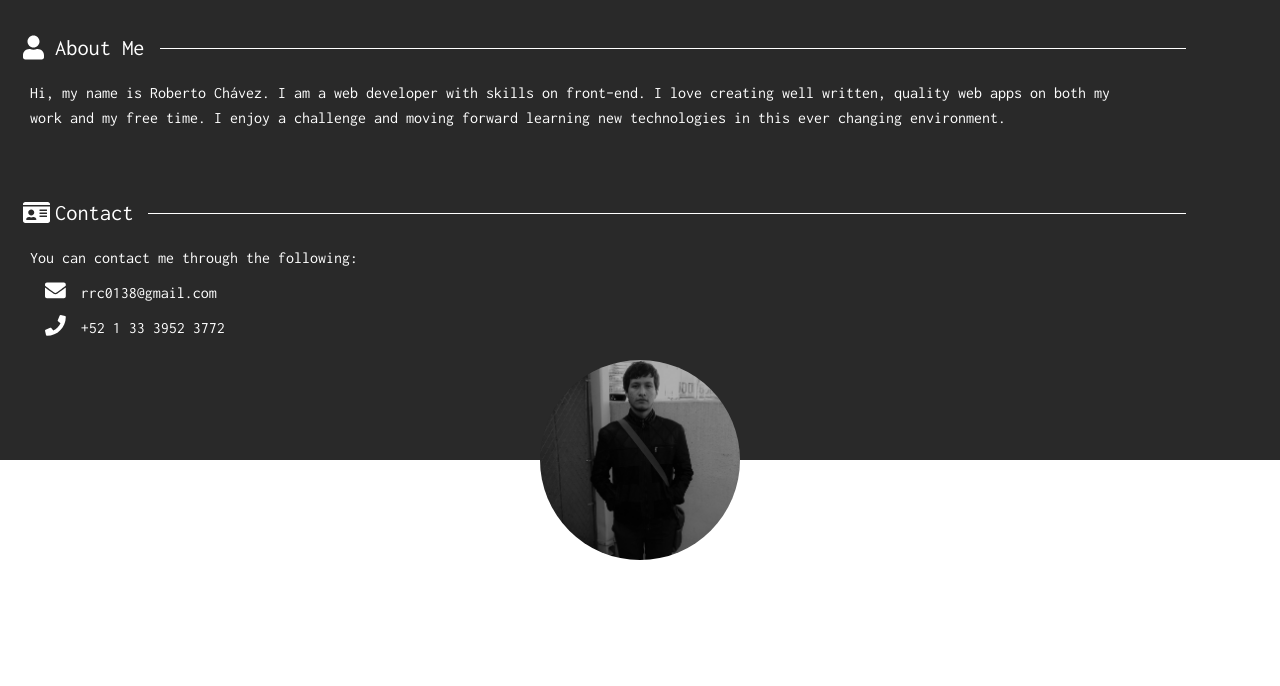
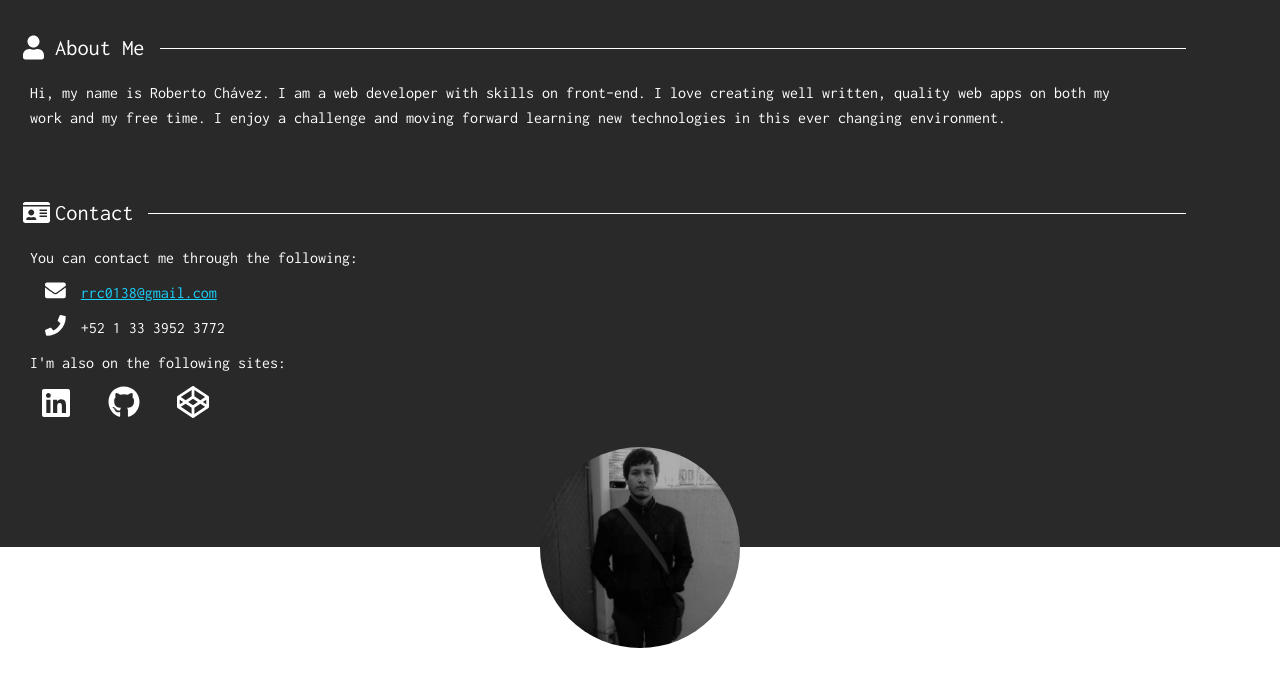
Before and after one commit to RobCC/resume, a React app: page / in a window 1280 px wide. Built offline with nearby package versions, Linux system fonts and the light colour scheme.

Commit message:
Add social networks

```diff
--- a/src/Components/ContactLine.js
+++ b/src/Components/ContactLine.js
@@ -3,16 +3,24 @@ import { FontAwesomeIcon } from '@fortawesome/react-fontawesome';
 import css from './ContactLine.scss';
 
 class ContactLine extends Component {
+  static defaultProps = {
+    icon : '',
+    justIcon : false
+  }
+
   render() {
-    const { icon, children } = this.props;
+    const { icon, children, justIcon, href } = this.props;
+
     return (
-      <div className={css.contactLine}>
-        <FontAwesomeIcon icon={icon} className={css.icon} />
+      <div className={`${css.contactLine} ${justIcon ? css.inline : ''}`}>
+        {justIcon
+          ? <a href={href}> <FontAwesomeIcon icon={icon} className={css.icon} /> </a>
+          : <FontAwesomeIcon icon={icon} className={css.icon} />
+        }
         <span className={css.info}>{children}</span>
       </div>
     );
   }
 }
 
-
 export default ContactLine;
--- a/src/Components/ContactLine.scss
+++ b/src/Components/ContactLine.scss
@@ -1,5 +1,18 @@
 .contactLine {
   margin: 10px 15px;
+
+  &.inline {
+    display: inline-block;
+    margin: 10px;
+
+    .icon {
+      font-size: 2em;
+    }
+
+    a {
+      color: white;
+    }
+  }
 
   .icon {
     font-size: 1.3em;
@@ -8,4 +21,44 @@
   .info {
     margin-left: 15px;
   }
+
+  a {
+    color: #1ad1ff;
+  }
+
+  svg {
+
+    transition: background-color 250ms, color 250ms;
+
+    &[data-icon="linkedin"] {
+      width: 32px;
+      height: 32px;
+      border-radius: 3px;
+
+      &:hover{
+        background: white;
+        color: #0077b5;
+        }
+    }
+
+    &[data-icon="github"] {
+      padding: 1px;
+      border-radius: 50%;
+
+      &:hover {
+        background: white;
+        color: #333;
+        }
+    }
+
+    &[data-icon="codepen"] {
+      padding: 1px;
+      border-radius: 20%;
+
+      &:hover {
+        background: white;
+        color: #333;
+        }
+    }
+  }
 }
--- a/src/Components/InfoPanel.js
+++ b/src/Components/InfoPanel.js
@@ -4,7 +4,7 @@ import css from './InfoPanel.scss';
 import image from '../assets/img/me.jpg';
 
 import { faEnvelope, faPhone } from '@fortawesome/free-solid-svg-icons';
-import { faReact } from '@fortawesome/free-brands-svg-icons';
+import { faReact, faLinkedin, faGithub, faCodepen } from '@fortawesome/free-brands-svg-icons';
 
 import InfoPicture from 'Components/InfoPicture';
 import InfoSection from 'Components/InfoSection';
@@ -13,12 +13,8 @@ import ContactLine from 'Components/ContactLine';
 const phone = '+52 1 33 3952 3772';
 
 class InfoPanel extends Component {
-  state = {
-    isFooterHidden : true
-  }
 
   render() {
-    const { isFooterHidden } = this.state;
     return (
       <section className={css.infoSide}>
         <div className={css.top}>
@@ -31,12 +27,22 @@ class InfoPanel extends Component {
             I enjoy a challenge and moving forward learning new technologies in this
             ever changing environment.
           </InfoSection>
+
           <InfoSection title="Contact" icon="id-card">
             You can contact me through the following:
-            <ContactLine icon={faEnvelope}>rrc0138@gmail.com</ContactLine>
+            <ContactLine icon={faEnvelope}>
+              <a href="https://mail.google.com/mail/u/0/?view=cm&fs=1&to=rrc0138@gmail.com&tf=1">rrc0138@gmail.com</a>
+            </ContactLine>
             <ContactLine icon={faPhone}>
               {phone}
             </ContactLine>
+
+            I'm also on the following sites:
+            <div>
+              <ContactLine icon={faLinkedin} justIcon={true} href="https://www.linkedin.com/in/jrobcc/" />
+              <ContactLine icon={faGithub} justIcon={true} href="https://github.com/RobCC" />
+              <ContactLine icon={faCodepen} justIcon={true} href="https://codepen.io/robcc/" />
+            </div>
           </InfoSection>
         </div>
          <footer>
--- a/src/Components/InfoPicture.js
+++ b/src/Components/InfoPicture.js
@@ -12,7 +12,7 @@ class InfoPicture extends Component {
 
     return (
       <div className={css.image}>
-        <CSSTransition in={isImgClear} timeout={1200} classNames="blurry">
+        <CSSTransition in={isImgClear} timeout={1500} classNames="blurry">
           <img src={this.props.img}></img>
         </CSSTransition>
       </div>
--- a/src/Components/InfoPicture.scss
+++ b/src/Components/InfoPicture.scss
@@ -29,7 +29,7 @@
 }
 
 :global {
-  $blur-time : 1250ms;
+  $blur-time : 1500ms;
 
   .blurry-enter {
     filter: blur(4px);
--- a/src/Components/InfoSection.scss
+++ b/src/Components/InfoSection.scss
@@ -63,12 +63,12 @@
 
 :global {
   $line-time : 500ms;
-  $line-pos : 25px;
+  $line-pos : 50px;
   $content-pos : 5px;
   $content-time : 800ms;
 
   .line-enter {
-    opacity: 0;
+    opacity: 1;
     left : $line-pos;
 
     &.line-enter-active {
```
